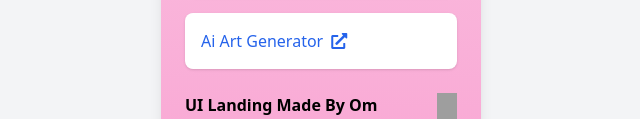
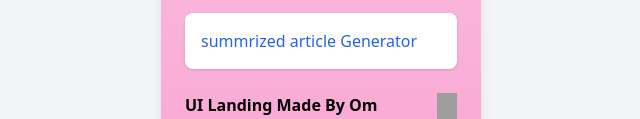
Before and after one commit to Omgautam2003/link-tree, a plain HTML site: page index.html in a window 1280 px wide. Shown: the part 511-630 px from the top of the page, without its empty margins (319-959 px from the left). Drawn offline with nearby package versions, Linux system fonts and the light colour scheme; grey boxes are pictures that could not be loaded.

Commit message:
Update index.html

```diff
--- a/index.html
+++ b/index.html
@@ -33,8 +33,8 @@
                 </div>
                 <div class="bg-white rounded-lg shadow p-4 flex justify-between items-center">
                     <a href="https://aiartwork.netlify.app/" class="flex items-center space-x-2 text-blue-600 hover:text-blue-800">
-                        <span>Ai Art Generator</span>
-                        <i class="fas fa-external-link-alt"></i>
+                        <span>summrized article Generator</span>
+                        <i class="########"></i>
                     </a>
                 </div>
             </div>
```
